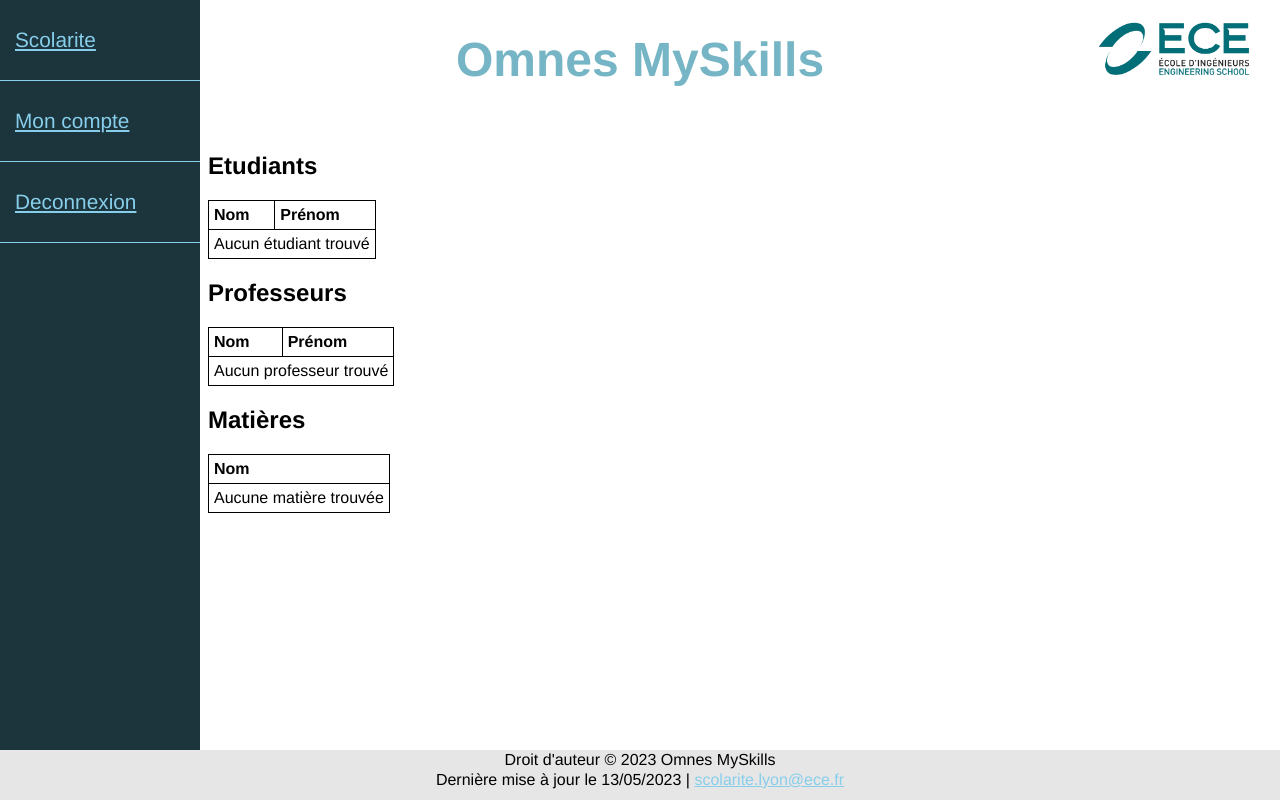
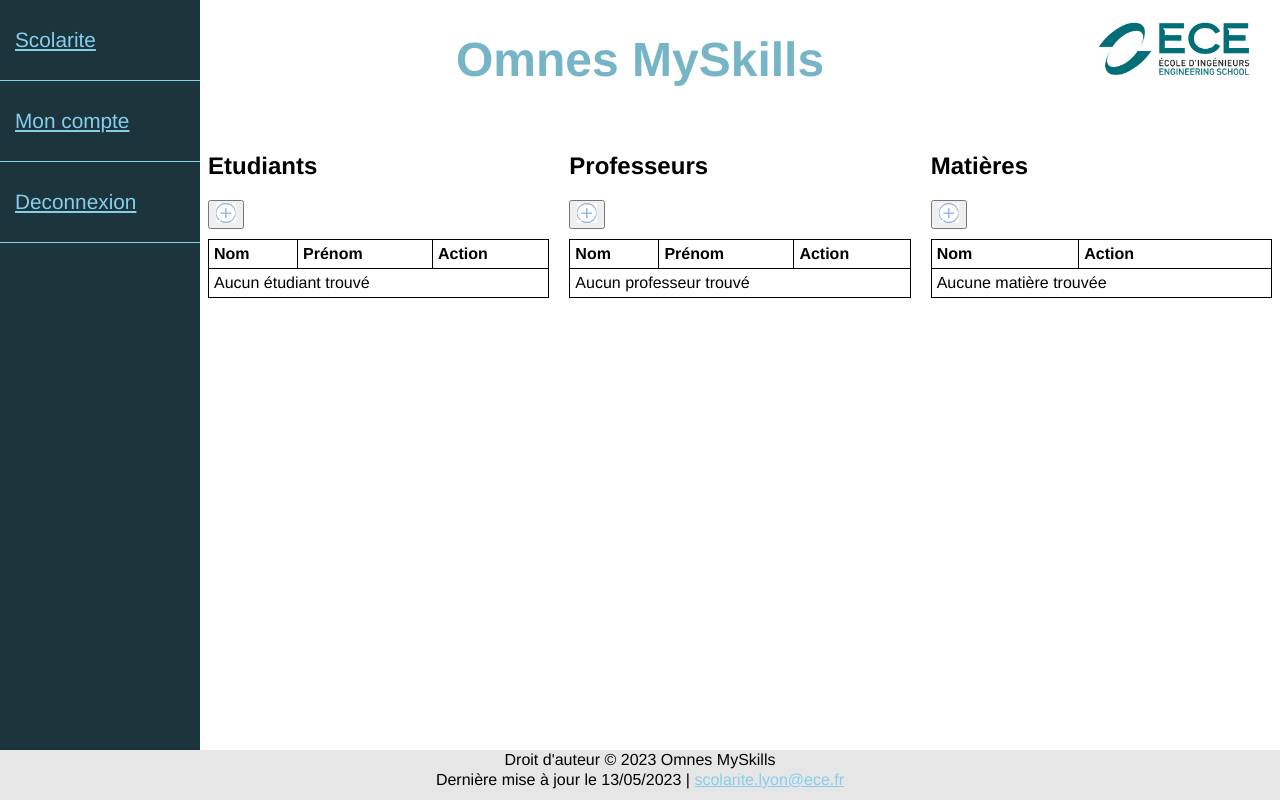
Before and after one commit to laurentdebize-ece/projet-web-dynamique-groupe-1-e-1, a PHP site: page /Scolarite.php in a window 1280 px wide. Run offline with PHP 8.4, Linux system fonts and the light colour scheme; data that the repository does not hold is empty.

Commit message:
scolarite 2

```diff
--- a/Scolarite.css
+++ b/Scolarite.css
@@ -7,6 +7,23 @@ table, th, td {
     padding: 5px;
 }
 
-.tableau{
+.tableau {
+    display: grid;
+    grid-template-columns: repeat(auto-fit, minmax(300px, 1fr));
+    grid-gap: 20px;
     margin-left: 200px;
 }
+
+.tableau table {
+    width: 100%;
+}
+
+.tableau button {
+    display: inline-block;
+    margin-bottom: 10px;
+}
+
+.tableau button img {
+    width: 20px;
+    height: 20px;
+}
--- /dev/null
+++ b/Scolarite.js
@@ -0,0 +1,45 @@
+function addStudent() {
+        // Récupérer les données du nouvel étudiant depuis un formulaire
+        var nom = "Nouveau Nom de l'étudiant";
+        var prenom = "Nouveau Prénom de l'étudiant";
+
+        // Envoyer les données à la base de données et actualiser le tableau
+        // Exemple de requête AJAX avec jQuery :
+        $.post("Scolarite.php", { action: "addStudent", nom: nom, prenom: prenom }, function(data) {
+            // Actualiser le tableau des étudiants
+            console.log("Nouvel étudiant ajouté !");
+        });
+    }
+
+    function editStudent() {
+        // Récupérer les données de l'étudiant à modifier depuis le tableau
+        var nom = "Nom de l'étudiant à modifier";
+        var prenom = "Prénom de l'étudiant à modifier";
+
+        // Afficher un formulaire de modification avec les données existantes
+        // et permettre à l'utilisateur de saisir les nouvelles valeurs
+
+        // Envoyer les données modifiées à la base de données et actualiser le tableau
+        // Exemple de requête AJAX avec jQuery :
+        $.post("Scolarite.php", { action: "editStudent", nom: nom, prenom: prenom }, function(data) {
+            // Actualiser le tableau des étudiants
+            console.log("Étudiant modifié !");
+        });
+    }
+
+    function deleteStudent() {
+        // Récupérer les données de l'étudiant à supprimer depuis le tableau
+        var nom = "Nom de l'étudiant à supprimer";
+        var prenom = "Prénom de l'étudiant à supprimer";
+
+        // Afficher une confirmation de suppression à l'utilisateur
+
+        // Supprimer l'étudiant de la base de données et actualiser le tableau
+        // Exemple de requête AJAX avec jQuery :
+        $.post("Scolarite.php", { action: "deleteStudent", nom: nom, prenom: prenom }, function(data) {
+            // Actualiser le tableau des étudiants
+            console.log("Étudiant supprimé !");
+        });
+    }
+
+    // Les fonctions pour les professeurs et les matières peuvent être définies de manière similaire
--- a/Scolarite.php
+++ b/Scolarite.php
@@ -4,14 +4,15 @@
     <link rel="stylesheet" type="text/css" href="Scolarite.css">
     <link rel="stylesheet" type="text/css" href="footer.css">
     <link rel="stylesheet" type="text/css" href="menu.css">
+    <script src="Scolarite.js"></script>
     <meta charset="utf-8">
+    <script src="https://code.jquery.com/jquery-3.6.0.min.js"></script>
     <meta name="viewport" content="width=device-width, initial-scale=1">
-	<title> Scolarite </title>
+    <title>Scolarite</title>
 </head>
 <body>
     <?php include("menuadmin.php"); ?>
-    <div class ="tableau">
-
+    <div class="tableau">
         <?php
 
         $servername = "localhost";
@@ -39,11 +40,16 @@
         $conn->close();
         ?>
 
+        <div>
             <h2>Etudiants</h2>
+            <button onclick="addStudent()">
+                <img src="ajouter.png" alt="Ajouter">
+            </button>
             <table>
                 <tr>
                     <th>Nom</th>
                     <th>Prénom</th>
+                    <th>Action</th>
                 </tr>
                 <?php
                 if ($result_etudiants->num_rows > 0) {
@@ -51,19 +57,29 @@
                         echo "<tr>";
                         echo "<td>" . $row["Nom"] . "</td>";
                         echo "<td>" . $row["Prenom"] . "</td>";
+                        echo "<td>";
+                        echo "<img src='modifier.png' alt='Modifier' onclick='editStudent()'>";
+                        echo "<img src='supprimer.png' alt='Supprimer' onclick='deleteStudent()'>";
+                        echo "</td>";
                         echo "</tr>";
                     }
                 } else {
-            echo "<tr><td colspan='2'>Aucun étudiant trouvé</td></tr>";
+                    echo "<tr><td colspan='3'>Aucun étudiant trouvé</td></tr>";
                 }
                 ?>
             </table>
+        </div>
 
+        <div>
             <h2>Professeurs</h2>
+            <button onclick="addProfessor()">
+                <img src="ajouter.png" alt="Ajouter">
+            </button>
             <table>
                 <tr>
                     <th>Nom</th>
                     <th>Prénom</th>
+                    <th>Action</th>
                 </tr>
                 <?php
                 if ($result_professeurs->num_rows > 0) {
@@ -71,30 +87,47 @@
                         echo "<tr>";
                         echo "<td>" . $row["Nom"] . "</td>";
                         echo "<td>" . $row["Prenom"] . "</td>";
+                        echo "<td>";
+                        echo "<img src='modifier.png' alt='Modifier' onclick='editProfessor()'>";
+                        echo "<img src='supprimer.png' alt='Supprimer' onclick='deleteProfessor()'>";
+                        echo "</td>";
                         echo "</tr>";
                     }
                 } else {
-            echo "<tr><td colspan='2'>Aucun professeur trouvé</td></tr>";
+                    echo "<tr><td colspan='3'>Aucun professeur trouvé</td></tr>";
                 }
                 ?>
             </table>
+        </div>
 
+        <div>
             <h2>Matières</h2>
+            <button onclick="addSubject()">
+                <img src="ajouter.png" alt="Ajouter">
+            </button>
             <table>
                 <tr>
                     <th>Nom</th>
+                    <th>Action</th>
                 </tr>
                 <?php
                 if ($result_matieres->num_rows > 0) {
                     while ($row = $result_matieres->fetch_assoc()) {
                         echo "<tr>";
                         echo "<td>" . $row["Nom"] . "</td>";
+                        echo "<td>";
+                        echo "<img src='modifier.png' alt='Modifier' onclick='editSubject()'>";
+                        echo "<img src='supprimer.png' alt='Supprimer' onclick='deleteSubject()'>";
+                        echo "</td>";
                         echo "</tr>";
                     }
                 } else {
-            echo "<tr><td>Aucune matière trouvée</td></tr>";
+                    echo "<tr><td colspan='2'>Aucune matière trouvée</td></tr>";
                 }
                 ?>
+            </table>
+        </div>
+
     </div>
 
     <?php include("footer.php"); ?>
```
Lines whose indentation alone changed are shown as unchanged.
